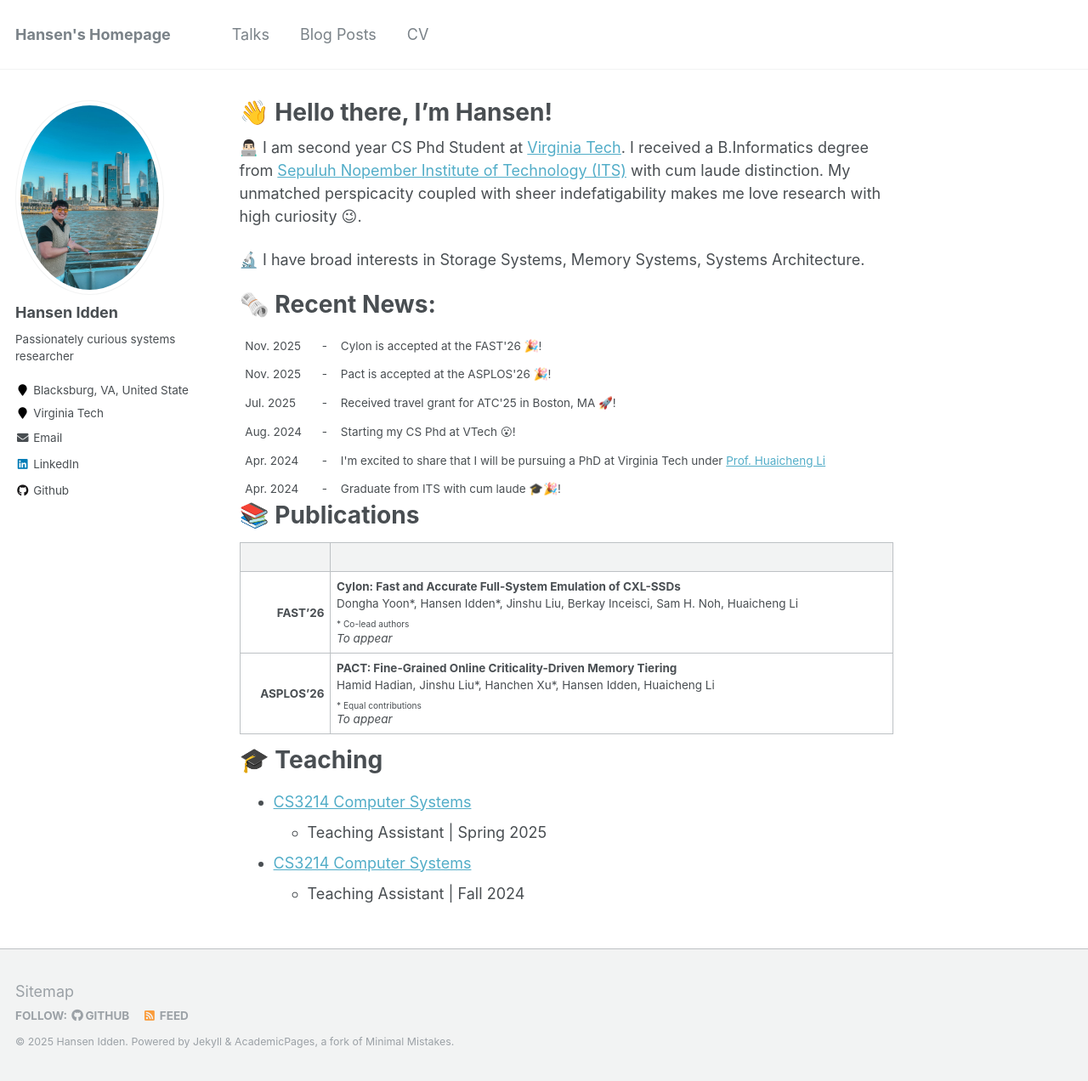
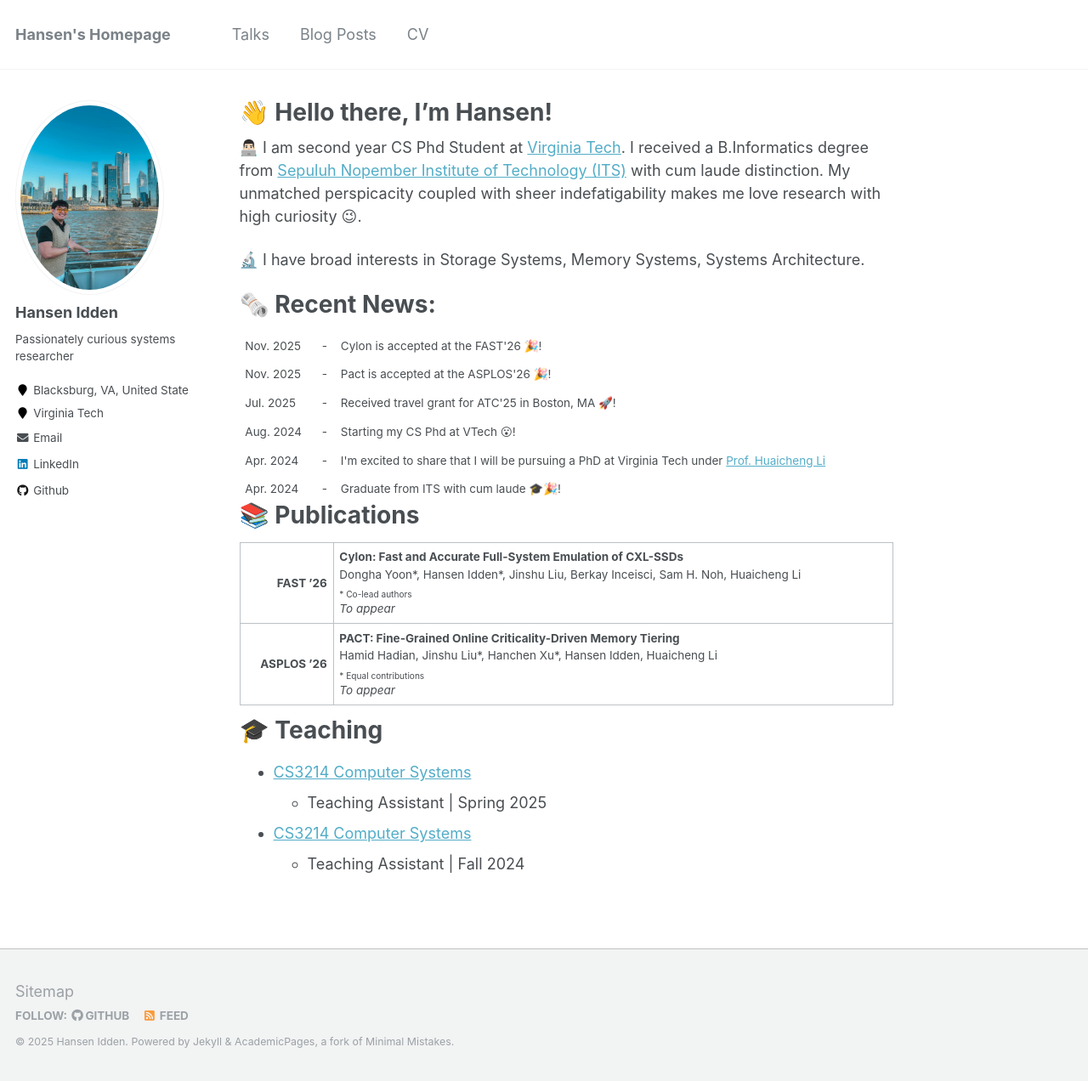
Before and after one commit to hansenidden18/hansenidden18.github.io, a Jekyll site: the page built from _pages/about.md, in a window 1280 px wide and 1272 px high. Shown: the whole window at 85% size. Built offline with Jekyll 4.4.1, drawn with Linux system fonts in a browser that asks for light colours.

Commit message:
Fix table

```diff
--- a/_pages/about.md
+++ b/_pages/about.md
@@ -52,10 +52,28 @@
 
 # 📚 Publications
 
-|  |  |
-|---:|---|
-| **FAST'26** | **Cylon: Fast and Accurate Full-System Emulation of CXL-SSDs**<br/>Dongha Yoon\*, Hansen Idden\*, Jinshu Liu, Berkay Inceisci, Sam H. Noh, Huaicheng Li<br/><sub>\* Co-lead authors</sub><br/>_To appear_ |
-| **ASPLOS'26** | **PACT: Fine-Grained Online Criticality-Driven Memory Tiering**<br/>Hamid Hadian, Jinshu Liu\*, Hanchen Xu\*, Hansen Idden, Huaicheng Li<br/><sub>\* Equal contributions</sub><br/>_To appear_ |
+<table border="0" cellspacing="0" cellpadding="6">
+  <tbody>
+    <tr>
+      <td width="110" align="right" valign="top"><b>FAST ’26</b></td>
+      <td>
+        <b>Cylon: Fast and Accurate Full-System Emulation of CXL-SSDs</b><br/>
+        Dongha Yoon*, Hansen Idden*, Jinshu Liu, Berkay Inceisci, Sam H. Noh, Huaicheng Li<br/>
+        <sub>* Co-lead authors</sub><br/>
+        <i>To appear</i>
+      </td>
+    </tr>
+    <tr>
+      <td width="110" align="right" valign="top"><b>ASPLOS ’26</b></td>
+      <td>
+        <b>PACT: Fine-Grained Online Criticality-Driven Memory Tiering</b><br/>
+        Hamid Hadian, Jinshu Liu*, Hanchen Xu*, Hansen Idden, Huaicheng Li<br/>
+        <sub>* Equal contributions</sub><br/>
+        <i>To appear</i>
+      </td>
+    </tr>
+  </tbody>
+</table>
 
 # 🎓 Teaching
 
```
